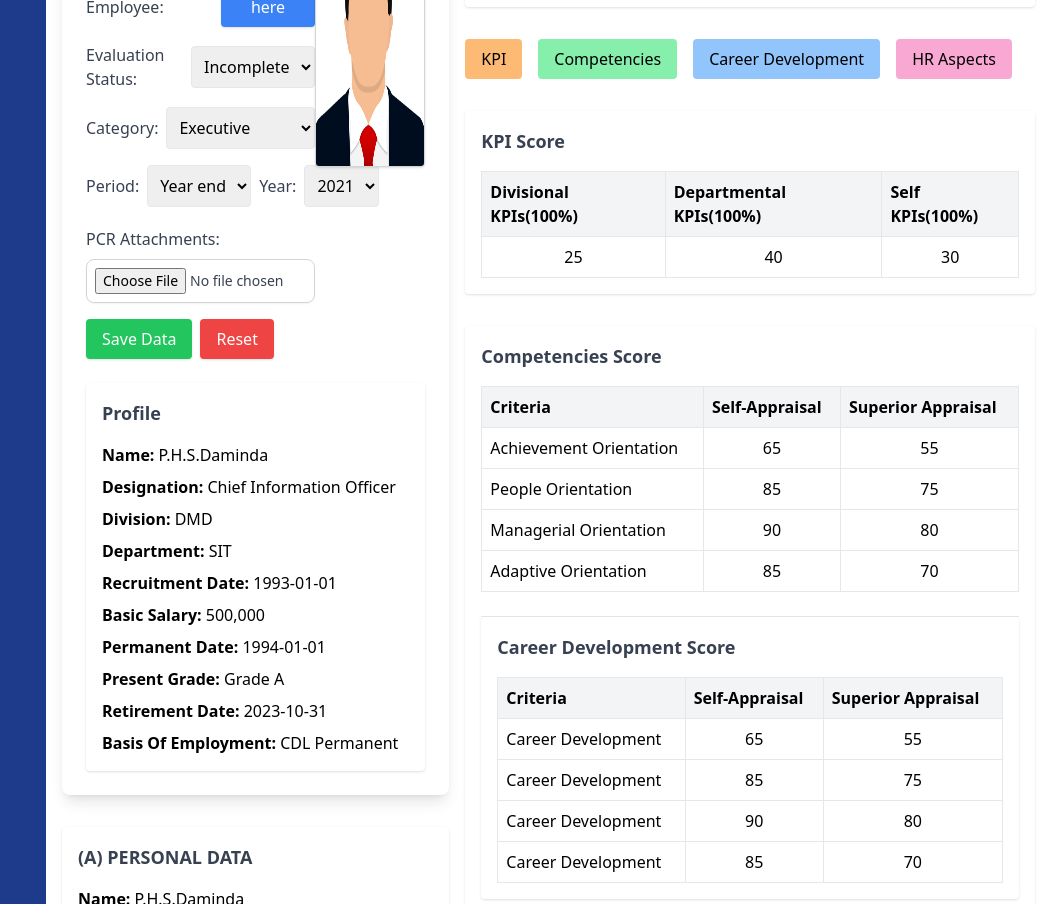
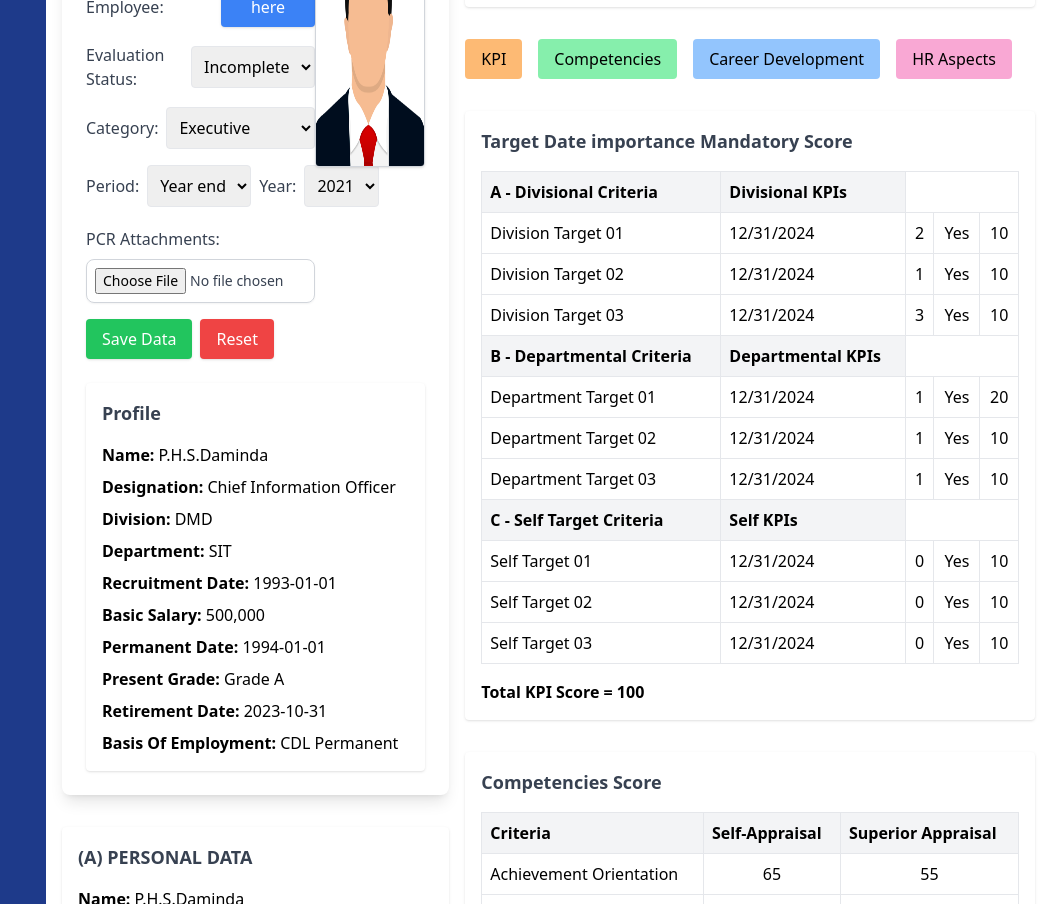
Before and after one commit to KushanNalinka/Employee-Evaluation-System, a React (Create React App) app: page /home in a window 1280 px wide. Shown: the part 340-1244 px from the top of the page, without its empty margins (229-1280 px from the left). Built offline with nearby package versions, Linux system fonts and the light colour scheme.

Commit message:
Latest modification (KPI) by indunil on 11-28-2024

```diff
--- a/src/Components/EvaluationScore.jsx
+++ b/src/Components/EvaluationScore.jsx
@@ -1,4 +1,4 @@
-import React from 'react'
+import React from "react";
 
 const EvaluationScore = () => {
   return (
@@ -38,4 +38,4 @@ const EvaluationScore = () => {
   );
 };
 
-export default EvaluationScore
+export default EvaluationScore;
--- a/src/Components/KPIScore.jsx
+++ b/src/Components/KPIScore.jsx
@@ -1,15 +1,17 @@
-import React from 'react'
+import React from "react";
 
 const KPIScore = () => {
   return (
     <div className="bg-white shadow p-4 rounded mb-4">
-        <h3 className="text-lg font-bold text-gray-700 mb-4">KPI Score</h3>
+      <h3 className="text-lg font-bold text-gray-700 mb-4">
+        Target Date importance Mandatory Score
+      </h3>
       {/* <ul className="space-y-2">
           <li>A- Divisional KPIs = 25 (100%)</li>
           <li>B- Departmental KPIs = 40 (100%)</li>
           <li>C- Self KPIs = 30 (100%)</li>
         </ul> */}
-         <table className="table-auto w-full border">
+      {/* <table className="table-auto w-full border">
         <thead>
           <tr className="bg-gray-100 text-left">
             <th className="p-2 border">Divisional KPIs(100%)</th>
@@ -24,15 +26,100 @@ const KPIScore = () => {
             <td className="p-2 border text-center">30</td>
           </tr>
         </tbody>
+      </table> */}
+      <table className="table-auto w-full border">
+        <thead>
+          <tr className="bg-gray-100 text-left">
+            <th className="p-2 border">A - Divisional Criteria</th>
+            <th className="p-2 border">Divisional KPIs</th>
+          </tr>
+        </thead>
+        <tbody>
+          <tr>
+            <td className="p-2 border text-left">Division Target 01</td>
+            <td className="p-2 border text-left">12/31/2024</td>
+            <td className="p-2 border text-center">2</td>
+            <td className="p-2 border text-center">Yes</td>
+            <td className="p-2 border text-center">10</td>
+          </tr>
+          <tr>
+            <td className="p-2 border text-left">Division Target 02</td>
+            <td className="p-2 border text-left">12/31/2024</td>
+            <td className="p-2 border text-center">1</td>
+            <td className="p-2 border text-center">Yes</td>
+            <td className="p-2 border text-center">10</td>
+          </tr>
+          <tr>
+            <td className="p-2 border text-left">Division Target 03</td>
+            <td className="p-2 border text-left">12/31/2024</td>
+            <td className="p-2 border text-center">3</td>
+            <td className="p-2 border text-center">Yes</td>
+            <td className="p-2 border text-center">10</td>
+          </tr>
+        </tbody>
+        <thead>
+          <tr className="bg-gray-100 text-left">
+            <th className="p-2 border">B - Departmental Criteria</th>
+            <th className="p-2 border">Departmental KPIs</th>
+          </tr>
+        </thead>
+        <tbody>
+          <tr>
+            <td className="p-2 border text-left">Department Target 01</td>
+            <td className="p-2 border text-left">12/31/2024</td>
+            <td className="p-2 border text-center">1</td>
+            <td className="p-2 border text-center">Yes</td>
+            <td className="p-2 border text-center">20</td>
+          </tr>
+          <tr>
+            <td className="p-2 border text-left">Department Target 02</td>
+            <td className="p-2 border text-left">12/31/2024</td>
+            <td className="p-2 border text-center">1</td>
+            <td className="p-2 border text-center">Yes</td>
+            <td className="p-2 border text-center">10</td>
+          </tr>
+          <tr>
+            <td className="p-2 border text-left">Department Target 03</td>
+            <td className="p-2 border text-left">12/31/2024</td>
+            <td className="p-2 border text-center">1</td>
+            <td className="p-2 border text-center">Yes</td>
+            <td className="p-2 border text-center">10</td>
+          </tr>
+        </tbody>
+        <thead>
+          <tr className="bg-gray-100 text-left">
+            <th className="p-2 border">C - Self Target Criteria</th>
+            <th className="p-2 border">Self KPIs</th>
+          </tr>
+        </thead>
+        <tbody>
+          <tr>
+            <td className="p-2 border text-left">Self Target 01</td>
+            <td className="p-2 border text-left">12/31/2024</td>
+            <td className="p-2 border text-center">0</td>
+            <td className="p-2 border text-center">Yes</td>
+            <td className="p-2 border text-center">10</td>
+          </tr>
+          <tr>
+            <td className="p-2 border text-left">Self Target 02</td>
+            <td className="p-2 border text-left">12/31/2024</td>
+            <td className="p-2 border text-center">0</td>
+            <td className="p-2 border text-center">Yes</td>
+            <td className="p-2 border text-center">10</td>
+          </tr>
+          <tr>
+            <td className="p-2 border text-left">Self Target 03</td>
+            <td className="p-2 border text-left">12/31/2024</td>
+            <td className="p-2 border text-center">0</td>
+            <td className="p-2 border text-center">Yes</td>
+            <td className="p-2 border text-center">10</td>
+          </tr>
+        </tbody>
       </table>
 
-
-        {/* <p className="mt-4 font-semibold">
-          Total KPI Score = (40%*A + 40%*B + 20%*C)/3
-        </p> */}
+      <p className="mt-4 font-semibold">Total KPI Score = 100</p>
     </div>
   );
 };
 
-
-export default KPIScore
+export default KPIScore;
```
Also changed, not shown: src/Components/Sidebar.jsx (line endings or trailing spaces). Lines whose indentation alone changed are shown as unchanged.
